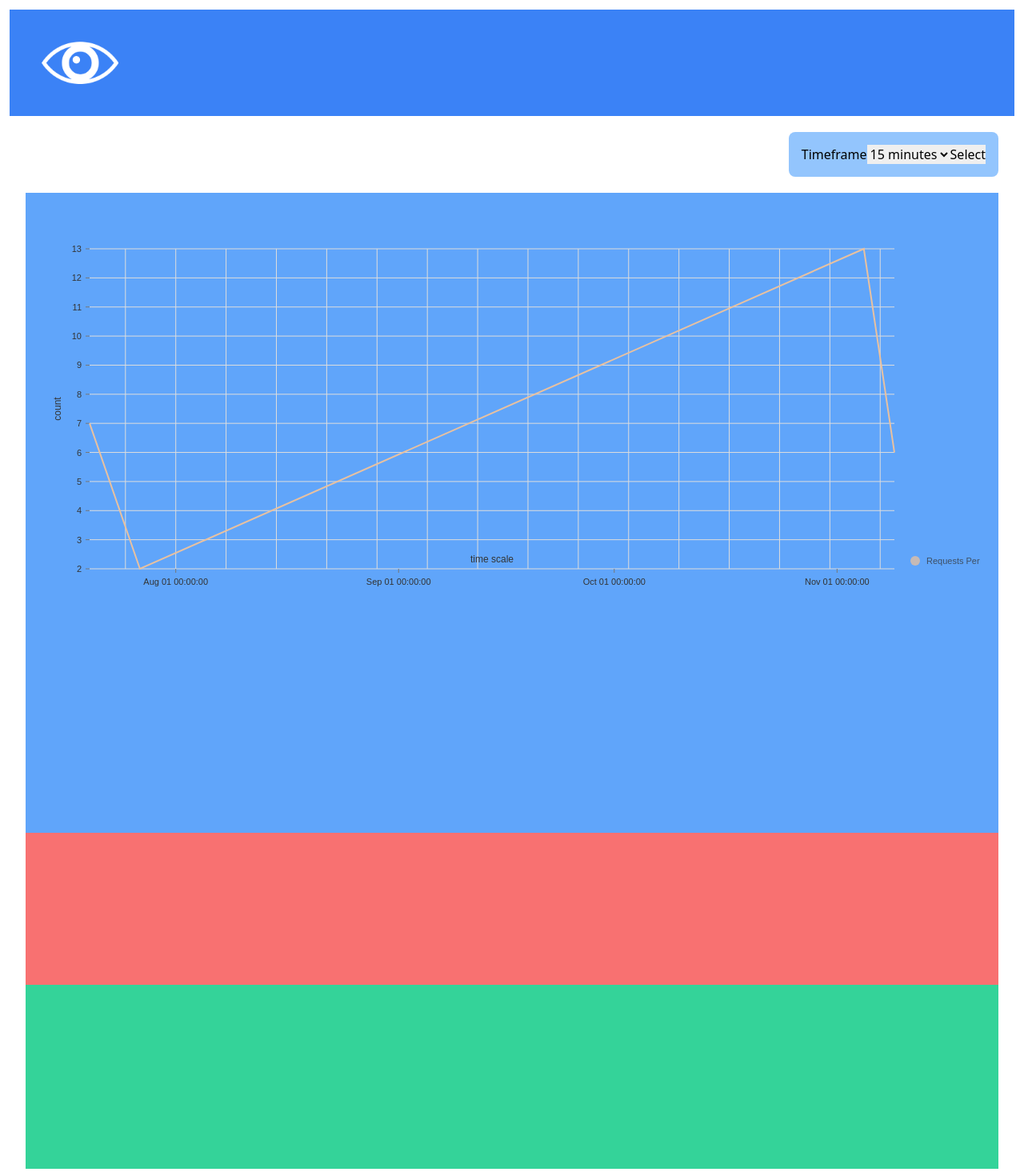
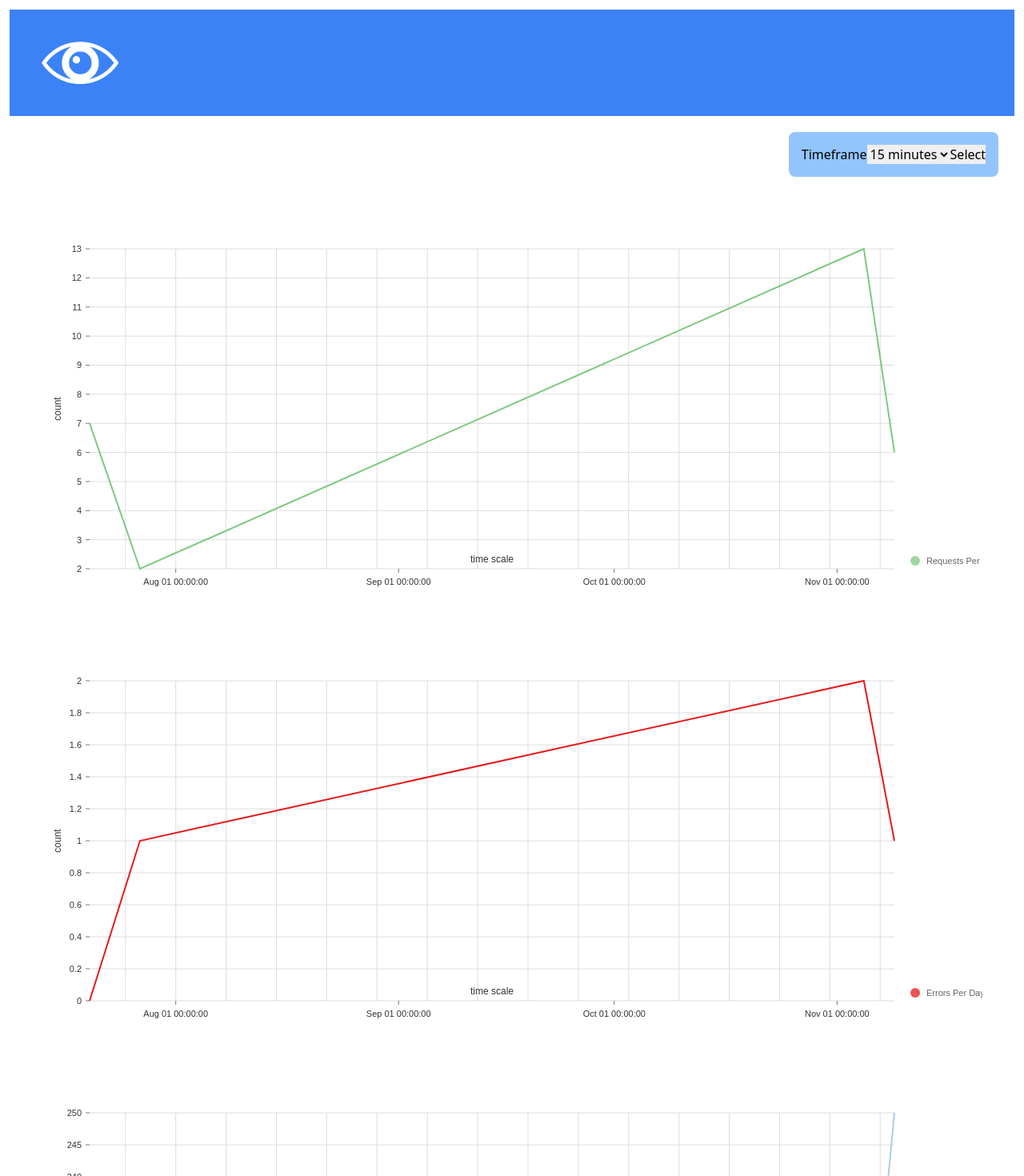
Before and after one commit to try-horus/horus-ui, a Next.js app: page /home in a window 1280 px wide. Shown: the top 1470 px of the page at 80% size. Built offline with nearby package versions, Linux system fonts and the light colour scheme.

Commit message:
Added three different line charts. Static data is now passed in via props so it can be configured to show different outputs. Added a scheme property to change the colours of each graph

```diff
--- a/pages/charts/LineChart.jsx
+++ b/pages/charts/LineChart.jsx
@@ -1,19 +1,7 @@
 import { ResponsiveLine } from '@nivo/line'
 
-const data = [
-          {
-            "id": "Requests Per Day",
-            "color": "hsl(65, 70%, 50%)",
-            "data": [
-              { "x": new Date('July 20, 21 00:20:18'), "y": 7 },
-              { "x": new Date('July 27, 21 00:22:18'), "y": 2 },
-              { "x": new Date("2021-11-04 17:24:35.131"), "y": 13 },
-              { "x": new Date(1636413980587), "y": 6 }
-            ]
-          }
-        ]
-
-const LineChart = () => {
+const LineChart = ({ data , schemeColour }) => {
+    console.log(schemeColour)
     return (
       <div style={{ height: 500 }}>
         <ResponsiveLine
@@ -49,7 +37,7 @@ const LineChart = () => {
             legendOffset: -40,
             legendPosition: 'middle'
         }}
-        colors={{ scheme: 'nivo' }}
+        colors={{ scheme: schemeColour }}
         pointSize={10}
         pointColor={{ theme: 'background' }}
         pointBorderWidth={2}
--- a/pages/home.jsx
+++ b/pages/home.jsx
@@ -1,4 +1,43 @@
 import LineChart from "./charts/LineChart.jsx"
+
+const rpsData = [
+  {
+    "id": "Requests Per Day",
+    "color": "hsl(65, 70%, 50%)",
+    "data": [
+      { "x": new Date('July 20, 21 00:20:18'), "y": 7 },
+      { "x": new Date('July 27, 21 00:22:18'), "y": 2 },
+      { "x": new Date("2021-11-04 17:24:35.131"), "y": 13 },
+      { "x": new Date(1636413980587), "y": 6 }
+    ]
+  }
+]
+
+const epsData = [
+  {
+    "id": "Errors Per Day",
+    "color": "hsl(65, 70%, 50%)",
+    "data": [
+      { "x": new Date('July 20, 21 00:20:18'), "y": 0 },
+      { "x": new Date('July 27, 21 00:22:18'), "y": 1 },
+      { "x": new Date("2021-11-04 17:24:35.131"), "y": 2 },
+      { "x": new Date(1636413980587), "y": 1 }
+    ]
+  }
+]
+
+const latencyData = [
+  {
+    "id": "Latency",
+    "color": "hsl(65, 70%, 50%)",
+    "data": [
+      { "x": new Date('July 20, 21 00:20:18'), "y": 200 },
+      { "x": new Date('July 27, 21 00:22:18'), "y": 200 },
+      { "x": new Date("2021-11-04 17:24:35.131"), "y": 200 },
+      { "x": new Date(1636413980587), "y": 250 }
+    ]
+  }
+]
 
 function About() {
   return (
@@ -21,14 +60,14 @@ function About() {
         </form>
       </div>
       <div className="mt-5 justify-center">
-        <div className="bg-blue-400 p-5 h-screen">
-          <LineChart />
+        <div className="p-5">
+          <LineChart data={rpsData} schemeColour={"accent"}/>
         </div>
-        <div className="bg-red-400 p-5">
-          <canvas id="EPS" ></canvas>
+        <div className="p-5">
+          <LineChart data={epsData} schemeColour={"set1"}/>
         </div>
-        <div className="bg-green-400 p-10 flex">
-          <canvas id="Latency" ></canvas>
+        <div className="p-5">
+          <LineChart data={latencyData} schemeColour={"paired"} />
         </div>
       </div>
     </main>
```
